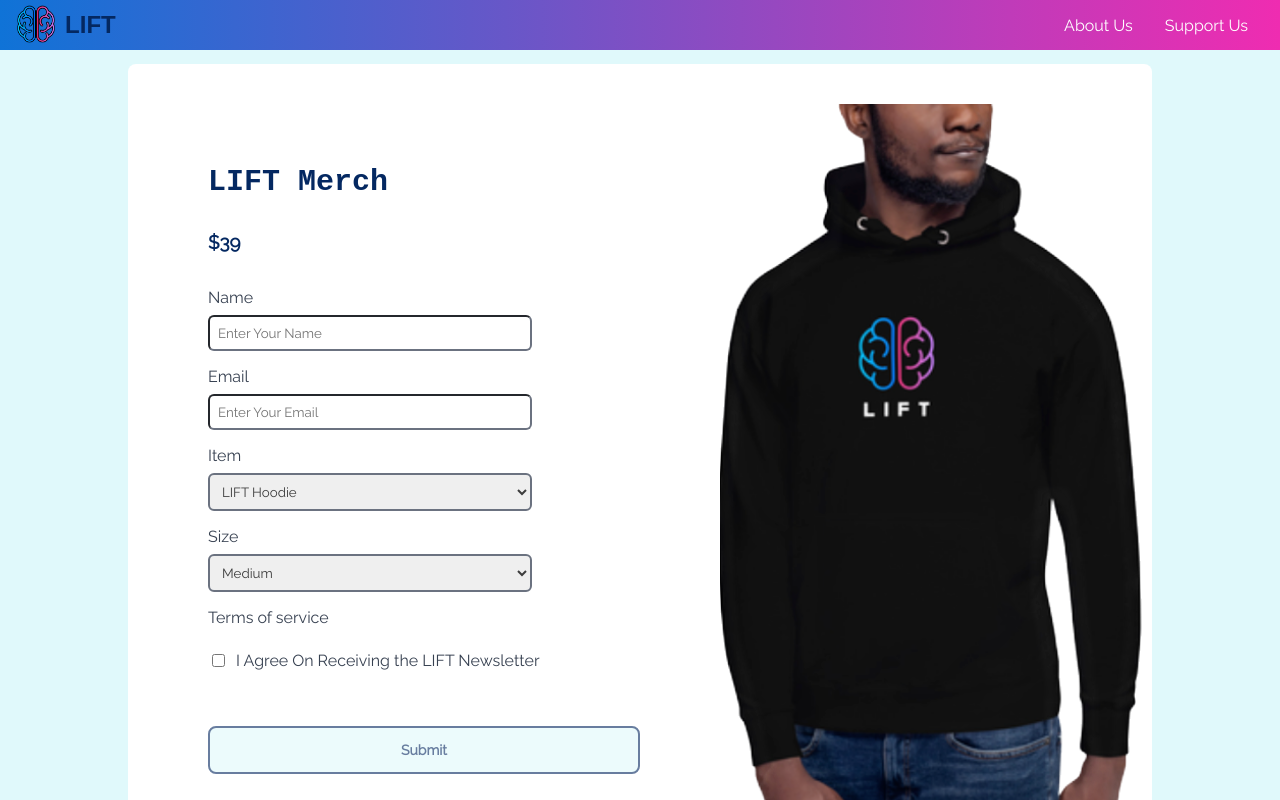
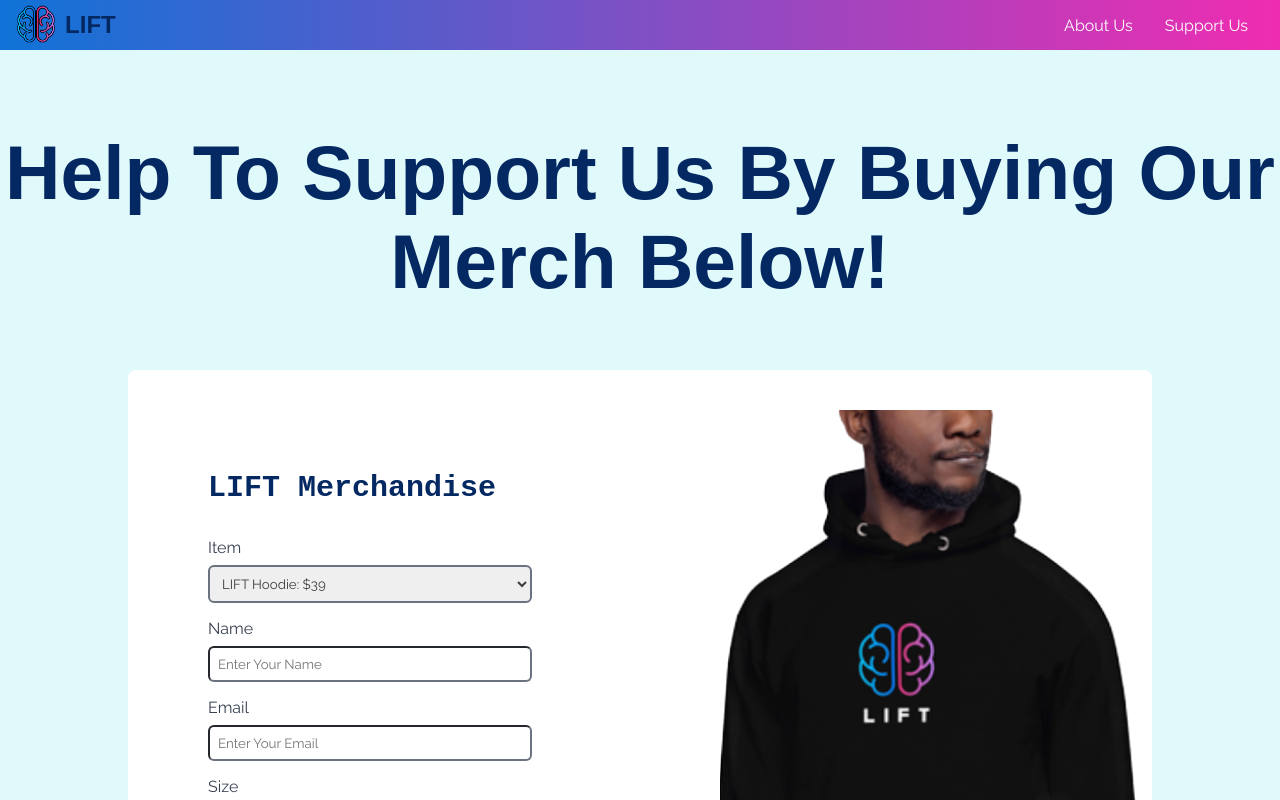
Before and after one commit to HackerGuy1000/LIFreethinkers, a React (Create React App) app: page /merch in a window 1280 px wide. Shown: the top 800 px of the page. Built offline with nearby package versions, Linux system fonts and the light colour scheme.

Commit message:
Updated Price Location And TOS

```diff
--- a/src/pages/Merch.js
+++ b/src/pages/Merch.js
@@ -34,9 +34,9 @@
     const formik = useFormik({
         initialValues: {
             date: {currentDate},
+            item: 'LIFT Hoodie: $39',
             name: '',
             email: '',
-            item: 'LIFT Hoodie',
             size: 'Medium',
             tos: '',
         },
@@ -49,14 +49,12 @@
             email: Yup.string()
                 .email("Invalid email address")
                 .required('Email is required'),
-            tos: Yup.array().required("Terms of service must be checked")
         }),
 
         //Submit Form
         onSubmit: (values) => {
             setLoading(1)
             const form = document.querySelector("#form")
-            const modal = document.getElementById("success")
             const close = document.getElementById('close')
             close.addEventListener('click', () => {
                 window.location.reload(false);
@@ -64,9 +62,7 @@
             const submitButton = document.querySelector("#submit")
             const scriptURL = 'https://script.google.com/macros/s/AKfycbxuY9cgfn4M203y98HIX6_6ISE1ybv2MBP2kyJWQomVn2FFVTxF1TUkRpzGAWI5Gbhg/exec'
 
-            form.addEventListener('submit', e => {
             submitButton.disabled = true
-                e.preventDefault()
             let requestBody = new FormData(form)
             fetch(scriptURL, { method: 'POST', body: requestBody})
             .then(response => {
@@ -81,7 +77,6 @@
 
                 }
             )
-            })
 
         },
 
@@ -90,19 +85,23 @@
         <>
         <Header/>
         <link rel="stylesheet" href="https://use.fontawesome.com/releases/v5.12.1/css/all.css" crossOrigin="anonymous"/>
+        <h2 className="page-title">Help To Support Us By Buying Our Merch Below!</h2>
         <main className="mainForm">
             <dialog  id="success">
                     <span id="close">&times;</span>
                     <h1 className="order-submitted">Your Order Has Been Submitted</h1>
-                    <h2 className="order-time">The Order Will Take Around A Month To Ship</h2>
+                    <h2 className="order-time">The Order Will Take Around Two Weeks To Ship</h2>
+                    <h2 className="order-time">You Will Recieve An Email From lifreethinkers@gmail.com On How To Complete The Purchase With Zelle</h2>
+
+
             </dialog>
             <form className="formSection" onSubmit={formik.handleSubmit} id="form">
                 <div className="leftSideForm">
-                    <h1 className="formTitle">LIFT Merch </h1>
-                    {formik.values.item == null && <h3 className="formDesc">$39</h3>}
-                    {formik.values.item == "LIFT Hoodie" && <h3 className="formDesc">$39</h3>}
-                    {formik.values.item == "LIFT T-Shirt" && <h3 className="formDesc">$17</h3>}
-                    {formik.values.item == "LIFT Shorts" && <h3 className="formDesc">$33</h3>}
+                    <h1 className="formTitle">LIFT Merchandise </h1>
+                    {/* {formik.values.item == null && <h3 className="formDesc">$39</h3>}
+                    {formik.values.item == "LIFT Hoodie: $39" && <h3 className="formDesc">$39</h3>}
+                    {formik.values.item == "LIFT T-Shirt: $17" && <h3 className="formDesc">$17</h3>}
+                    {formik.values.item == "LIFT Shorts: $33" && <h3 className="formDesc">$33</h3>} */}
 
                     <div className="formDiv">
                         <input
@@ -110,6 +109,22 @@
                             name="date"
                             value={currentDate}
                         />
+
+                         {/* Item Input Field */}
+                         <div className="field">
+                            <label className="label" htmlFor="item">Item</label>
+                            <select
+                                id = "item"
+                                name="item"
+                                className="inputName"
+                                value={formik.values.item}
+                                onChange={formik.handleChange}>
+                                <option disabled hidden defaultValue>Select</option>
+                                <option value="LIFT Hoodie: $39">LIFT Hoodie: $39</option>
+                                <option value="LIFT T-Shirt: $17">LIFT T-Shirt: $17</option>
+                                <option value="LIFT Shorts: $33">LIFT Shorts: $33</option>
+                            </select>
+                         </div>
 
                          {/* Name Input Field */}
                          <div className="field">
@@ -137,21 +152,6 @@
                                 onBlur={formik.handleBlur}
                             />
                          </div>
-                         {/* Item Input Field */}
-                         <div className="field">
-                            <label className="label" htmlFor="item">Item</label>
-                            <select
-                                id = "item"
-                                name="item"
-                                className="inputName"
-                                value={formik.values.item}
-                                onChange={formik.handleChange}>
-                                <option disabled hidden defaultValue>Select</option>
-                                <option value="LIFT Hoodie">LIFT Hoodie</option>
-                                <option value="LIFT T-Shirt">LIFT T-Shirt</option>
-                                <option value="LIFT Shorts">LIFT Shorts</option>
-                            </select>
-                         </div>
                          {/* Size Input Field */}
                          <div className="field">
                             <label className="label" htmlFor="size">Size</label>
@@ -165,14 +165,14 @@
                                 <option value="Small">Small</option>
                                 <option value="Medium">Medium</option>
                                 <option value="Large">Large</option>
-                                <option value="Extra Large">Extra Large</option>
-                                <option value="Extra Extra Large">Extra Extra Large</option>
+                                <option value="XL">XL</option>
+                                <option value="XXL">XXL</option>
                             </select>
                          </div>
                     </div>
                     {/* Terms of Service Input Field */}
                     <div className="field">
-                            <label className={formik.touched.tos && formik.errors.tos ? "error-label" : "label"} htmlFor="tos">{formik.touched.tos && formik.errors.tos ? formik.errors.tos: 'Terms of service'}</label>
+                            {/* <label className="label" htmlFor="tos"></label> */}
                             <div className="terms">
                                 <input
                                     type="checkbox"
@@ -180,8 +180,9 @@
                                     value='checked'
                                     onChange={formik.handleChange}
                                     onBlur={formik.handleBlur}
+                                    className="checkbox"
                                     />
-                                <p>I Agree On Receiving the LIFT Newsletter</p>
+                                <p>I Want To Receive The LIFT Newsletter</p>
                             </div>
                     </div>
                     {loading == 0 && <button type="submit" id = "submit" className="submitButton">Submit</button>}
@@ -189,9 +190,9 @@
                 </div>
                 <div className="itemImage">
                     {formik.values.item == null && <img src={DarkHoodie} className="clothingImage" alt="Black Hoodie With LIFT Logo"/>}
-                    {formik.values.item == "LIFT Hoodie" && <img src={DarkHoodie} className="clothingImage" alt="Black Hoodie With LIFT Logo"/>}
-                    {formik.values.item == "LIFT T-Shirt" && <img src={WhiteShirt} className="clothingImage" alt="White Shirt With LIFT Logo"/>}
-                    {formik.values.item == "LIFT Shorts" && <img src={WhiteShorts} className="clothingImage" alt="White Shorts With LIFT Logo"/>}
+                    {formik.values.item == "LIFT Hoodie: $39" && <img src={DarkHoodie} className="clothingImage" alt="Black Hoodie With LIFT Logo"/>}
+                    {formik.values.item == "LIFT T-Shirt: $17" && <img src={WhiteShirt} className="clothingImage" alt="White Shirt With LIFT Logo"/>}
+                    {formik.values.item == "LIFT Shorts: $33" && <img src={WhiteShorts} className="clothingImage" alt="White Shorts With LIFT Logo"/>}
 
 
                 </div>
```
Lines whose indentation alone changed are shown as unchanged.
